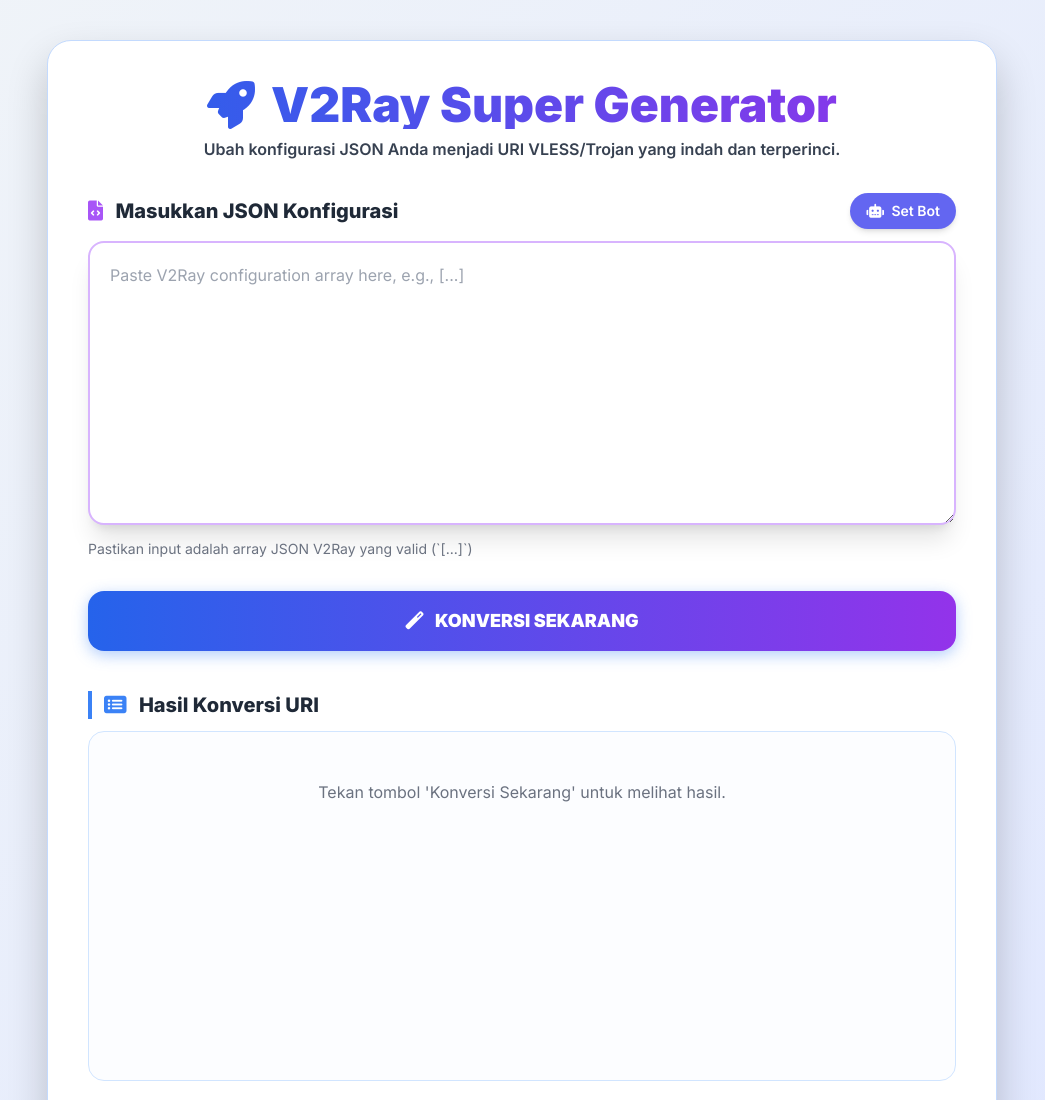
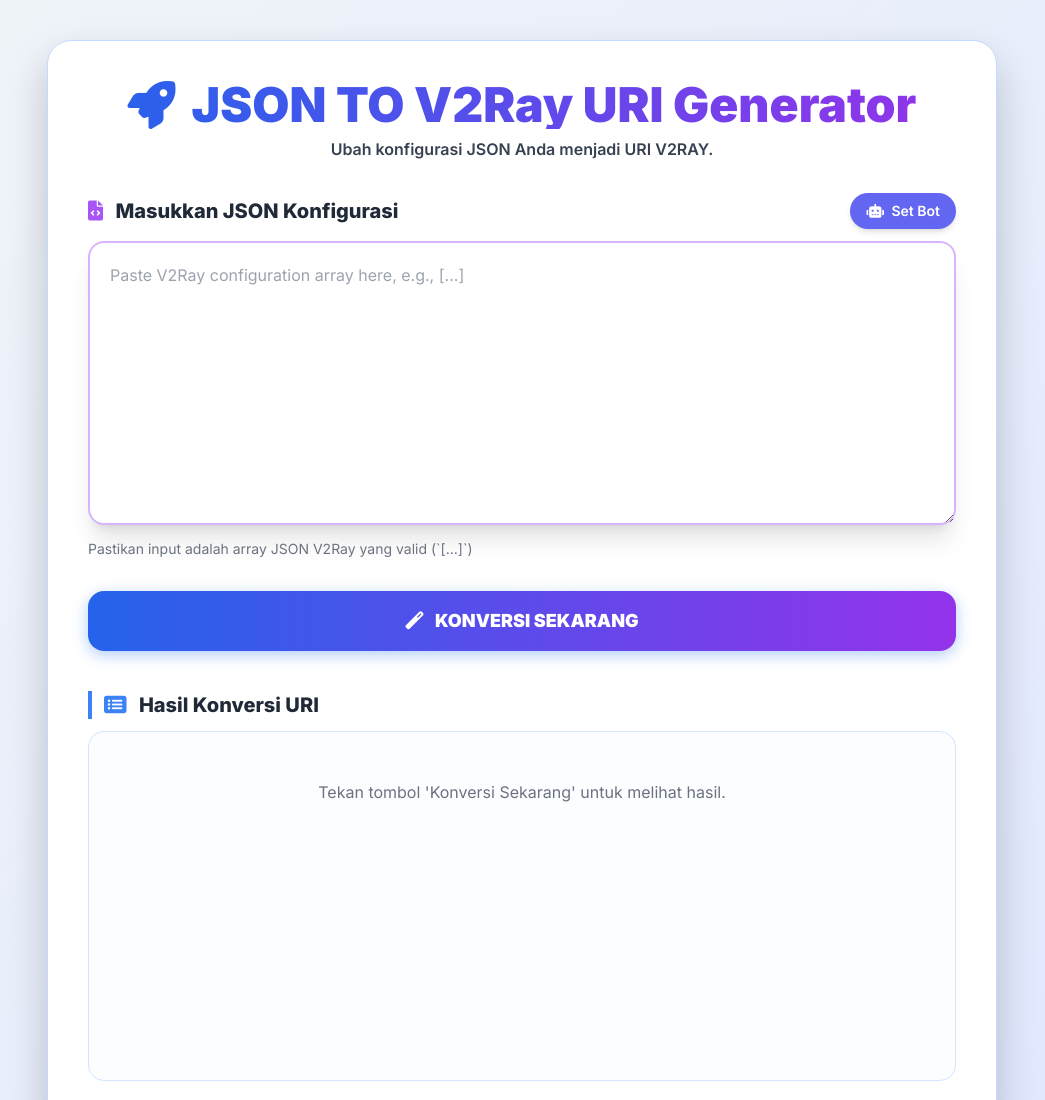
Before and after one commit to maulana-isbad-rofiqi/json-convert-v2ray, a plain HTML site: page index.html in a window 1280 px wide. Shown: the top 1100 px of the page, without its empty margins (118-1163 px from the left). Drawn offline with nearby package versions, Linux system fonts and the light colour scheme.

Commit message:
Update index.html

```diff
--- a/index.html
+++ b/index.html
@@ -3,7 +3,7 @@
 <head>
     <meta charset="UTF-8">
     <meta name="viewport" content="width=device-width, initial-scale=1.0">
-    <title>V2Ray URI Super Generator</title>
+    <title>JSON TO V2Ray URI Generator</title>
     <!-- Load Tailwind CSS -->
     <script src="https://cdn.tailwindcss.com"></script>
     <link href="https://fonts.googleapis.com/css2?family=Inter:wght@400;600;700;800;900&display=swap" rel="stylesheet">
@@ -59,9 +59,9 @@
 
     <div class="container-card rounded-3xl">
         <h1 class="text-5xl font-black text-transparent bg-clip-text bg-gradient-to-r from-blue-600 to-purple-600 mb-2 text-center flex items-center justify-center">
-            <i class="fas fa-rocket mr-4"></i> V2Ray Super Generator
+            <i class="fas fa-rocket mr-4"></i> JSON TO V2Ray URI Generator
         </h1>
-        <p class="text-center text-gray-700 mb-8 font-semibold">Ubah konfigurasi JSON Anda menjadi URI VLESS/Trojan yang indah dan terperinci.</p>
+        <p class="text-center text-gray-700 mb-8 font-semibold">Ubah konfigurasi JSON Anda menjadi URI V2RAY.</p>
 
         <!-- Input Area -->
         <div class="mb-8">
```
